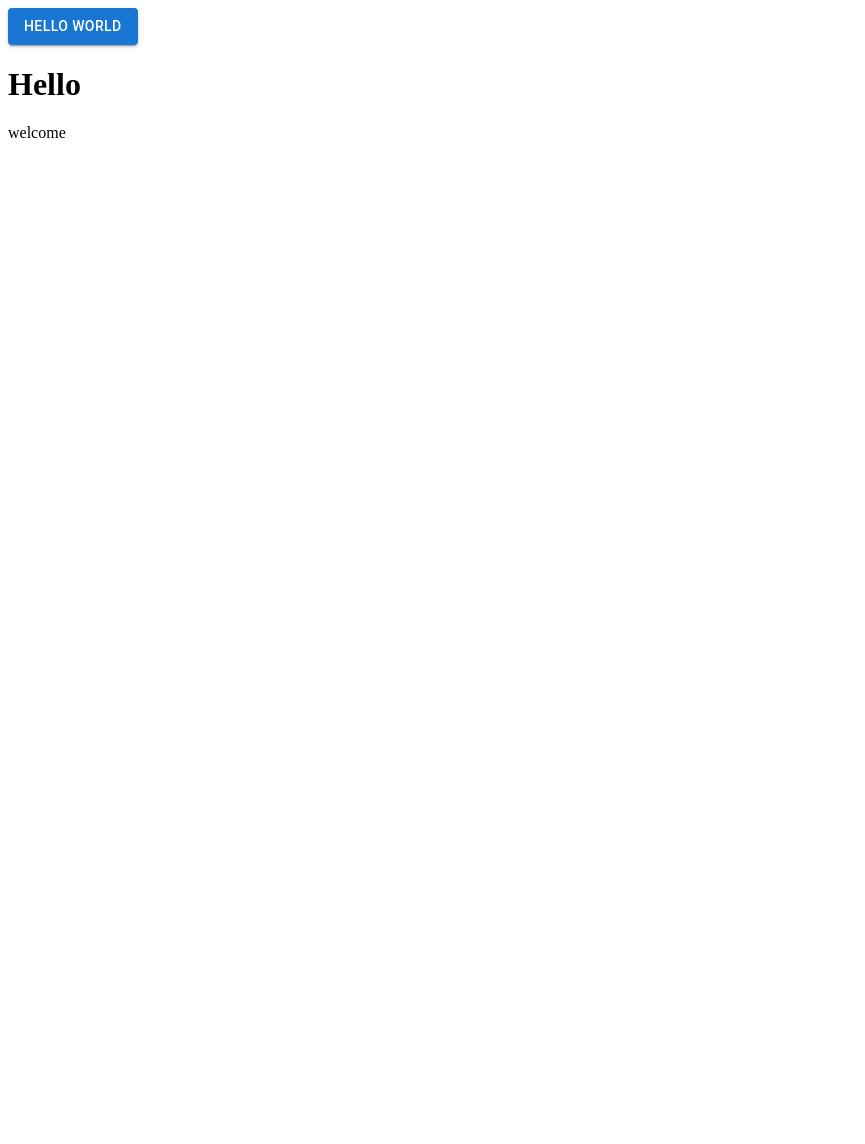
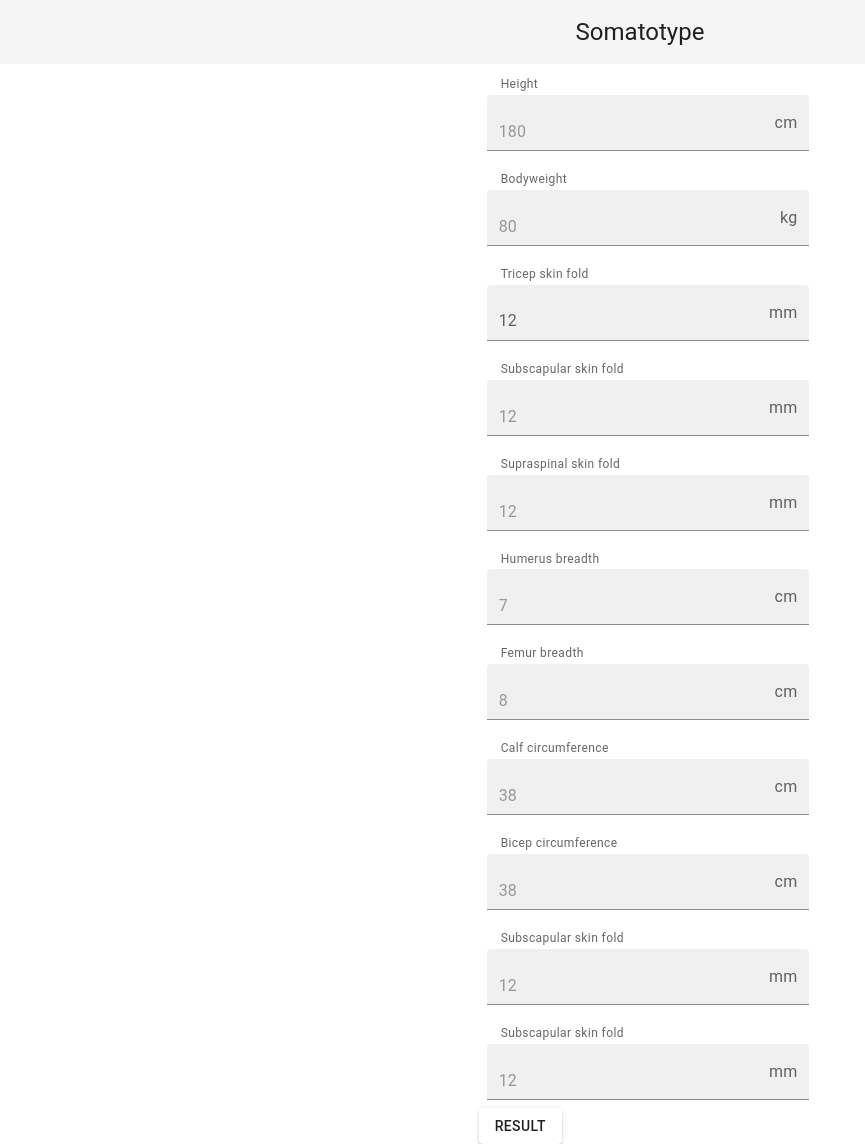
Before and after one commit to walter-clayton/afitpilot-somatotype, a React (Create React App) app in the folder client/: page / in a window 1280 px wide. Shown: the whole page, without its empty margins (0-865 px from the left). Before the commit the page ends 800 px from the top, so only its background shows below. Built offline with nearby package versions, Linux system fonts and the light colour scheme.

Commit message:
Form page

```diff
--- a/client/src/App.js
+++ b/client/src/App.js
@@ -1,12 +1,10 @@
 import './App.css';
-import Button from '@mui/material/Button';
+import Landing from './components/Landing';
 
 function App() {
   return (
     <div>
-      <Button variant="contained">Hello World</Button>
-      <h1>Hello</h1>
-      <p>welcome</p>
+      <Landing/>
     </div>
   );
 }
--- a/client/src/components/AppNavBar.js
+++ /dev/null
@@ -1,4 +0,0 @@
-import React, { Component } from 'react';
-import {
-
-}
--- /dev/null
+++ b/client/src/components/Landing.js
@@ -0,0 +1,274 @@
+import * as React from 'react';
+import CssBaseline from '@mui/material/CssBaseline';
+import AppBar from '@mui/material/AppBar';
+import {Box,Button,Link} from '@mui/material/';
+import Toolbar from '@mui/material/Toolbar';
+import Typography from '@mui/material/Typography';
+import { createTheme, ThemeProvider } from '@mui/material/styles';
+import {Grid} from '@mui/material/';
+import FilledInput from '@mui/material/FilledInput';
+import InputAdornment from '@mui/material/InputAdornment';
+import FormHelperText from '@mui/material/FormHelperText';
+import FormControl from '@mui/material/FormControl';
+import Modal from '@mui/material/Modal';
+
+const theme = createTheme();
+
+export default function Landing() {
+
+//   const styles = (theme) => ({
+//     root: {
+//       backgroundColor: 'blue',
+//       // Match [0, md)
+//       //       [0, 900px)
+//       [theme.breakpoints.up('md')]: {
+//         backgroundColor: 'red',
+//       },
+//     },
+//   });
+  const style = {
+    position: 'absolute',
+    top: '50%',
+    left: '50%',
+    transform: 'translate(-50%, -50%)',
+    width: 400,
+    bgcolor: 'background.paper',
+    border: '2px solid #000',
+    boxShadow: 24,
+    p: 4,
+  };
+
+
+  const [open, setOpen] = React.useState(false);
+  const handleOpen = () => setOpen(true);
+  const handleClose = () => setOpen(false);
+
+//   const handleChange = (prop) => (event) => {
+//     setValues({ ...values, [prop]: event.target.value });
+//   };
+
+  return (
+    <ThemeProvider theme={theme}>
+      <CssBaseline />
+      <AppBar
+        position="absolute"
+        color="default"
+        elevation={0}
+        sx={{
+          position: 'relative',
+          alignItems:"center",
+          // borderBottom: (t) => `1px solid ${t.palette.divider}`,
+        }}
+      >
+        <Toolbar>
+          <Typography variant="h5" color="inherit" noWrap>
+            Somatotype
+          </Typography>
+        </Toolbar>
+      </AppBar>
+
+
+
+    <Box sx={{
+      flexGrow: 1,
+     display:"flex",
+     flexDirection:'column',
+     justifyContent:"center",
+     alignItems:"center",
+     minHeight:"450px",
+ }} >
+      <Grid >
+      <Grid item xs={12} >
+     <FormControl fullWidth sx={{ m: 1 }}   variant="filled">
+     <FormHelperText id="filled-weight-helper-text" position="top">Height</FormHelperText>
+
+<FilledInput
+  id="filled-adornment-weight"
+  placeholder='180'
+  endAdornment={<InputAdornment position="end">cm</InputAdornment>}
+
+/>
+</FormControl>
+
+     </Grid>
+     <Grid item xs={12} md={8}>
+     <FormControl  fullWidth sx={{ m: 1 }}  variant="filled">
+     <FormHelperText id="filled-weight-helper-text" position="top">Bodyweight</FormHelperText>
+
+<FilledInput
+  id="filled-adornment-weight"
+  endAdornment={<InputAdornment position="end">kg</InputAdornment>}
+  aria-describedby="filled-weight-helper-text"
+  placeholder='80'
+/>
+</FormControl>
+
+     </Grid>     <Grid item xs={12} md={8} >
+     <FormControl  fullWidth sx={{ m: 1 }}  variant="filled">
+     <FormHelperText id="filled-weight-helper-text" position="top">Tricep skin fold </FormHelperText>
+
+<FilledInput
+  id="filled-adornment-weight"
+  endAdornment={<InputAdornment position="end">mm</InputAdornment>}
+  aria-describedby="filled-weight-helper-text"
+  startAdornment={<InputAdornment position="start">12</InputAdornment>}
+/>
+</FormControl>
+
+     </Grid>
+      <Grid item xs={12} md={8}>
+     <FormControl  fullWidth sx={{ m: 1 }}  variant="filled">
+     <FormHelperText id="filled-weight-helper-text" position="top">Subscapular skin fold</FormHelperText>
+
+<FilledInput
+  id="filled-adornment-weight"
+  placeholder='12'
+  endAdornment={<InputAdornment position="end">mm</InputAdornment>}
+  aria-describedby="filled-weight-helper-text"
+  label="With normal TextField"
+
+/>
+</FormControl>
+
+     </Grid>
+     <Grid item xs={12} md={8}>
+     <FormControl  fullWidth sx={{ m: 1 }}  variant="filled">
+     <FormHelperText id="filled-weight-helper-text" position="top">Supraspinal skin fold
+            </FormHelperText>
+
+            <FilledInput
+              id="filled-adornment-weight"
+              placeholder='12'
+              endAdornment={<InputAdornment position="end">mm</InputAdornment>}
+              aria-describedby="filled-weight-helper-text"
+            />
+</FormControl>
+
+     </Grid>
+     <Grid item xs={12} md={8}>
+     <FormControl  fullWidth sx={{ m: 1 }}  variant="filled">
+     <FormHelperText id="filled-weight-helper-text" position="top">Humerus breadth
+            </FormHelperText>
+
+            <FilledInput
+              id="filled-adornment-weight"
+              placeholder='7'
+              endAdornment={<InputAdornment position="end">cm</InputAdornment>}
+              aria-describedby="filled-weight-helper-text"
+
+
+            />
+</FormControl>
+
+     </Grid>
+     <Grid item xs={12} md={8}>
+     <FormControl  fullWidth sx={{ m: 1 }}  variant="filled">
+     <FormHelperText id="filled-weight-helper-text" position="top">Femur breadth</FormHelperText>
+
+<FilledInput
+  id="filled-adornment-weight"
+placeholder='8'
+  endAdornment={<InputAdornment position="end">cm</InputAdornment>}
+  aria-describedby="filled-weight-helper-text"
+
+/>
+</FormControl>
+
+     </Grid>
+     <Grid item xs={12} md={8}>
+     <FormControl  fullWidth sx={{ m: 1 }}  variant="filled">
+     <FormHelperText id="filled-weight-helper-text" position="top">Calf circumference</FormHelperText>
+
+<FilledInput
+  id="filled-adornment-weight"
+  placeholder='38'
+  endAdornment={<InputAdornment position="end">cm</InputAdornment>}
+  aria-describedby="filled-weight-helper-text"
+
+
+/>
+</FormControl>
+
+     </Grid>
+     <Grid item xs={12} md={8}>
+     <FormControl  fullWidth sx={{ m: 1 }}  variant="filled">
+     <FormHelperText id="filled-weight-helper-text" position="top">Bicep circumference</FormHelperText>
+
+<FilledInput
+  id="filled-adornment-weight"
+placeholder='38'
+  endAdornment={<InputAdornment position="end">cm</InputAdornment>}
+  aria-describedby="filled-weight-helper-text"
+//   startAdornment={<InputAdornment position="start">38</InputAdornment>}
+
+
+/>
+</FormControl>
+
+     </Grid>
+     <Grid item xs={12} md={8}>
+     <FormControl  fullWidth sx={{ m: 1 }}  variant="filled">
+     <FormHelperText id="filled-weight-helper-text" position="top">Subscapular skin fold</FormHelperText>
+
+<FilledInput
+  id="filled-adornment-weight"
+  placeholder='12'
+  endAdornment={<InputAdornment position="end">mm</InputAdornment>}
+  aria-describedby="filled-weight-helper-text"
+  label="With normal TextField"
+
+/>
+</FormControl>
+
+     </Grid>
+     <Grid item xs={12} md={8}>
+     <FormControl  fullWidth sx={{ m: 1 }}  variant="filled">
+     <FormHelperText id="filled-weight-helper-text" position="top">Subscapular skin fold</FormHelperText>
+
+<FilledInput
+  id="filled-adornment-weight"
+  placeholder='12'
+  endAdornment={<InputAdornment position="end">mm</InputAdornment>}
+  aria-describedby="filled-weight-helper-text"
+  label="With normal TextField"
+
+/>
+</FormControl>
+
+     </Grid>
+     <Grid>
+        <Link href="/Login" variant="body2"
+                                textDecoration={'none'}
+
+                            >
+
+                            </Link>
+
+        </Grid>
+
+<Box>
+<Button  variant="contained" onClick={handleOpen}  color="grey">
+Result</Button>
+      <Modal
+        open={open}
+        onClose={handleClose}
+        aria-labelledby="modal-modal-title"
+        aria-describedby="modal-modal-description"
+      >
+        <Box sx={style}>
+          <Typography id="modal-modal-title" variant="h6" component="h2">
+            Text in a modal
+          </Typography>
+          <Typography id="modal-modal-description" sx={{ mt: 2 }}>
+            Duis mollis, est non commodo luctus, nisi erat porttitor ligula.
+          </Typography>
+        </Box>
+      </Modal>
+</Box>
+
+      </Grid>
+    </Box>
+
+    </ThemeProvider>
+  );
+}
```
